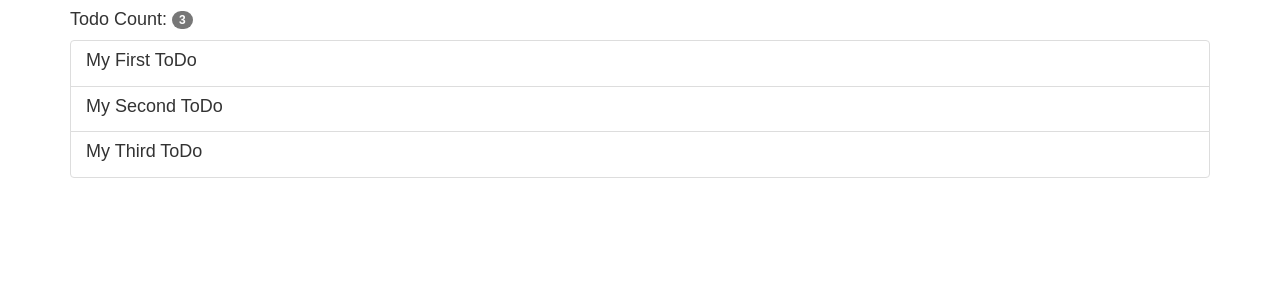
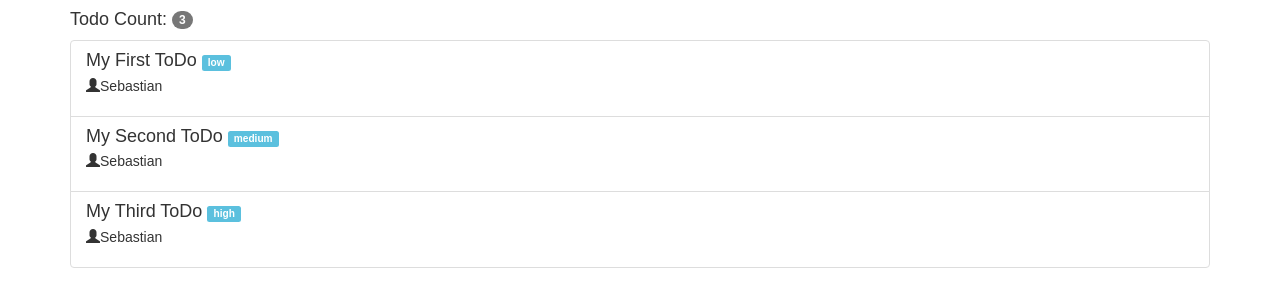
Before and after one commit to rimeister/learning-react-js, a React (Create React App) app in the folder react-development-starter-guide-tutorial/: page / in a window 1280 px wide. Shown: the top 306 px of the page. Built offline with nearby package versions, Linux system fonts and the light colour scheme.

Commit message:
Now lists priority and user name

```diff
--- a/react-development-starter-guide-tutorial/src/App.js
+++ b/react-development-starter-guide-tutorial/src/App.js
@@ -8,20 +8,20 @@ var todos = [
   // Array with list of ToDo objects in it.
   {
     todoTitle: 'My First ToDo',
-    todoDescription: 'Sebastian',
-    todoResponsible:'My first Todo description',
+    todoDescription: 'My first Todo description',
+    todoResponsible: 'Sebastian',
     todoPriority: 'low'
   },
   {
     todoTitle: 'My Second ToDo',
-    todoDescription: 'Sebastian',
-    todoResponsible:'My Second Todo description',
+    todoDescription: 'My Second Todo description',
+    todoResponsible: 'Sebastian',
     todoPriority: 'medium'
   },
   {
     todoTitle: 'My Third ToDo',
-    todoDescription: 'Sebastian',
-    todoResponsible:'My Thid Todo description',
+    todoDescription: 'My Thid Todo description',
+    todoResponsible: 'Sebastian',
     todoPriority: 'high'
   }
 ]
@@ -43,7 +43,8 @@ class App extends Component {
         <ul className="list-group">
           {this.state.todos.map((todo, index) =>
             <li className="list-group-item" key={index}>
-            <h4 className="list-group-item-heading">{todo.todoTitle}</h4>
+            <h4 className="list-group-item-heading">{todo.todoTitle} <small><span className="label label-info">{todo.todoPriority}</span></small></h4>
+            <p><span className="glyphicon glyphicon-user"></span>{todo.todoResponsible}</p>
             </li>
           )}
         </ul>
```
